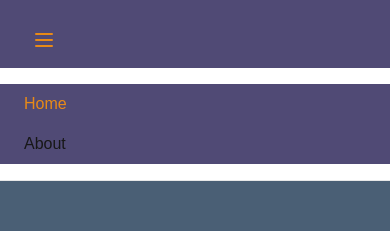
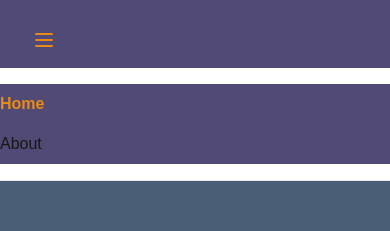
Before and after one commit to mrcrawfo/trekmapper, a Next.js app: page / in a window 390 px wide. Both pictures are taken after a click on the button 44 px from the left and 40 px from the top of the page. Shown: the top 231 px of the page. Built offline with nearby package versions, Linux system fonts and the light colour scheme.

Commit message:
feat(initial-setup-landing-page): Split components to isolate 'use client' down the scope

```diff
--- a/components/Header.jsx
+++ b/components/Header.jsx
@@ -1,54 +1,27 @@
-'use client'
-
-import Link from 'next/link';
-import { usePathname } from 'next/navigation'
+import NavLink from '@/components/NavLink';
+import NavMenu from '@/components/mobile/NavMenu';
 
 const Header = () => {
-  const pathname = usePathname();
-
   return (
     <header className="h-[80px] flex items-center px-6 bg-background-secondary sticky top-0 z-50">
         <nav className="w-full">
             {/* Desktop Menu */}
             <ul className="hidden md:flex gap-6 items-center">
                 <li>
-                    <Link href="/" className={`hover:text-foreground/80 transition-colors ${pathname === '/' ? 'text-active-contrast' : ''}`}>
+                    <NavLink href="/">
                         Home
-                    </Link>
+                    </NavLink>
                 </li>
                 <li>
-                    <Link href="/about" className={`hover:text-foreground/80 transition-colors ${pathname === '/about' ? 'text-active-contrast' : ''}`}>
+                    <NavLink href="/about">
                         About
-                    </Link>
+                    </NavLink>
                 </li>
             </ul>
 
             {/* Mobile Menu */}
             <div className="md:hidden">
-                <button
-                className="mobile-menu-button p-2"
-                onClick={() => {
-                    const menu = document.getElementById('mobile-menu');
-                    menu?.classList.toggle('hidden');
-                }}
-                >
-                    <svg className="w-6 h-6 stroke-active-contrast" fill="none" viewBox="0 0 24 24">
-                        <path strokeLinecap="round" strokeLinejoin="round" strokeWidth={2} d="M4 6h16M4 12h16M4 18h16" />
-                    </svg>
-                </button>
-
-                <ul id="mobile-menu" className="hidden absolute left-0 right-0 bg-background border-b border-foreground/10 px-0 py-4 mt-2">
-                    <li className={`py-2 bg-background-secondary w-screen  ${pathname === '/' ? 'text-active-contrast bg-active-secondary' : ''}`}>
-                        <Link href="/" className="block hover:text-foreground/80 transition-colors px-6">
-                        Home
-                        </Link>
-                    </li>
-                    <li className={`py-2 bg-background-secondary -screen  ${pathname === '/about' ? 'text-active-contrast bg-active-secondary' : ''}`}>
-                        <Link href="/about" className="block hover:text-foreground/80 transition-colors px-6">
-                        About
-                        </Link>
-                    </li>
-                </ul>
+                <NavMenu />
             </div>
         </nav>
     </header>
--- /dev/null
+++ b/components/NavLink.jsx
@@ -0,0 +1,16 @@
+'use client';
+
+import Link from 'next/link';
+import { usePathname } from 'next/navigation'
+
+const NavLink = ({ href, children }) => {
+    const pathname = usePathname();
+
+    return (
+        <Link href={href} className={`hover:text-foreground/80 transition-colors ${pathname === href ? 'text-active-contrast font-bold' : ''}`}>
+            {children}
+        </Link>
+    );
+};
+
+export default NavLink;
--- /dev/null
+++ b/components/mobile/NavMenu.jsx
@@ -0,0 +1,36 @@
+'use client';
+
+import NavLink from '@/components/NavLink';
+
+const NavMenu = () => {
+    return (
+        <>
+            <button
+            className="mobile-menu-button p-2"
+            onClick={() => {
+                const menu = document.getElementById('mobile-menu');
+                menu?.classList.toggle('hidden');
+            }}
+            >
+                <svg className="w-6 h-6 stroke-active-contrast" fill="none" viewBox="0 0 24 24">
+                    <path strokeLinecap="round" strokeLinejoin="round" strokeWidth={2} d="M4 6h16M4 12h16M4 18h16" />
+                </svg>
+            </button>
+
+            <ul id="mobile-menu" className="hidden absolute left-0 right-0 bg-background border-b border-foreground/10 px-0 py-4 mt-2">
+                <li className="py-2 bg-background-secondary w-screen">
+                    <NavLink href="/">
+                    Home
+                    </NavLink>
+                </li>
+                <li className="py-2 bg-background-secondary w-screen">
+                    <NavLink href="/about">
+                    About
+                    </NavLink>
+                </li>
+            </ul>
+        </>
+    )
+}
+
+export default NavMenu;
```
